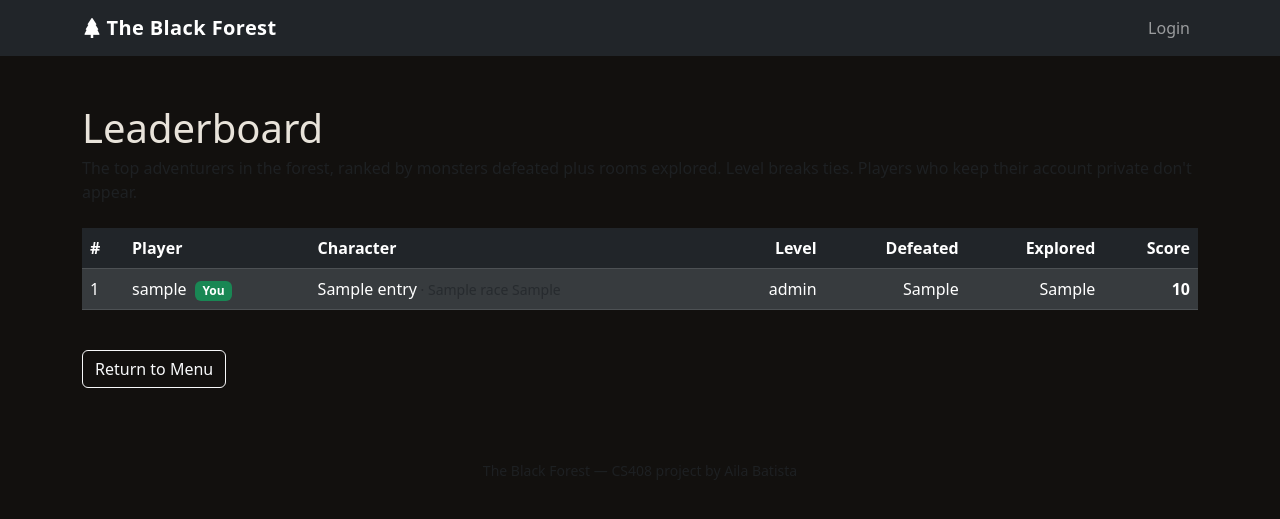
After one commit to Ultrafatcat/The-Black-Forest, a Node project: template views/leaderboard.pug in a window 1280 px wide. The commit adds this page. Shown: the top 519 px of the page. Run offline with Node 20 templates, Linux system fonts and the light colour scheme; the template is opened without the code that fills it: most values are stand-ins (such as "Sample title", 1, 10 or a date in 2020).

Commit message:
Add the Leaderboard page with privacy filtering and top-20 ranking

```diff
--- a/server/app.js
+++ b/server/app.js
@@ -15,6 +15,7 @@ import { DICTIONARY_ENTRIES } from './game/dictionary.js';
 import { resolveEquip, resolveUse } from './game/inventory.js';
 import { resolveCombatRound } from './game/combat.js';
 import { applyXpGain } from './game/leveling.js';
+import { getPublicLeaderboard } from './leaderboard.js';
 import path from 'node:path';
 import { fileURLToPath } from 'node:url';
 
@@ -708,6 +709,16 @@ export function createApp() {
         response.render('account', { title: 'Account', account, error: null, saved: true });
     });
 
+    // Public to everyone, logged in or not -- the page only ever shows the
+    // top 20 characters of accounts that haven't marked themselves private.
+    app.get('/leaderboard', (request, response) => {
+        response.render('leaderboard', {
+            title: 'Leaderboard',
+            entries: getPublicLeaderboard(db),
+            currentUserId: request.session.user ? request.session.user.id : null,
+        });
+    });
+
     app.get('/dictionary', (request, response) => {
         // Reachable regardless of login or run state, like the Menu Page
         // section of the spec describes -- no session guard here.
--- /dev/null
+++ b/views/leaderboard.pug
@@ -0,0 +1,42 @@
+extends layout
+
+block content
+  .py-4
+    h1.mb-1 Leaderboard
+    p.text-muted.mb-4 The top adventurers in the forest, ranked by monsters defeated plus rooms explored. Level breaks ties. Players who keep their account private don't appear.
+
+    if entries.length === 0
+      .card.bg-dark.border-secondary
+        .card-body
+          p.text-muted.fst-italic.mb-0 Nobody has made the board yet. Log in, play, and your character could be first.
+    else
+      .table-responsive
+        table.table.table-dark.table-striped.align-middle
+          thead
+            tr
+              th #
+              th Player
+              th Character
+              th.text-end Level
+              th.text-end Defeated
+              th.text-end Explored
+              th.text-end Score
+          tbody
+            each entry in entries
+              tr(class=entry.userId === currentUserId ? 'table-active' : '')
+                td= entry.rank
+                td
+                  = entry.nickname
+                  if entry.userId === currentUserId
+                    span.badge.text-bg-success.ms-2 You
+                td
+                  = entry.characterName
+                  span.text-muted.small= ' · ' + entry.race + ' ' + entry.characterClass
+                td.text-end= entry.level
+                td.text-end= entry.monstersDefeated
+                td.text-end= entry.roomsExplored
+                td.text-end
+                  strong= entry.score
+
+    .mt-4
+      a.btn.btn-outline-light(href="/") Return to Menu
--- a/views/menu.pug
+++ b/views/menu.pug
@@ -14,7 +14,7 @@ block content
         button.btn.btn-outline-light.btn-lg(disabled title="Unlocks once a run exists") Continue
         button.btn.btn-outline-light.btn-lg(disabled title="Unlocks once a run exists") Character
       a.btn.btn-outline-secondary(href="/dictionary") Dictionary
-      button.btn.btn-outline-secondary(disabled title="Coming in a later checkpoint") Leaderboard
+      a.btn.btn-outline-secondary(href="/leaderboard") Leaderboard
       if user
         button.btn.btn-outline-secondary(disabled title="Coming in a later checkpoint") Friends
       button.btn.btn-outline-secondary(disabled title="Coming in a later checkpoint") Settings
```
Also changed, not shown: server/leaderboard.js (added, +33 -0 lines), test/leaderboard.test.js (added, +146 -0 lines).
